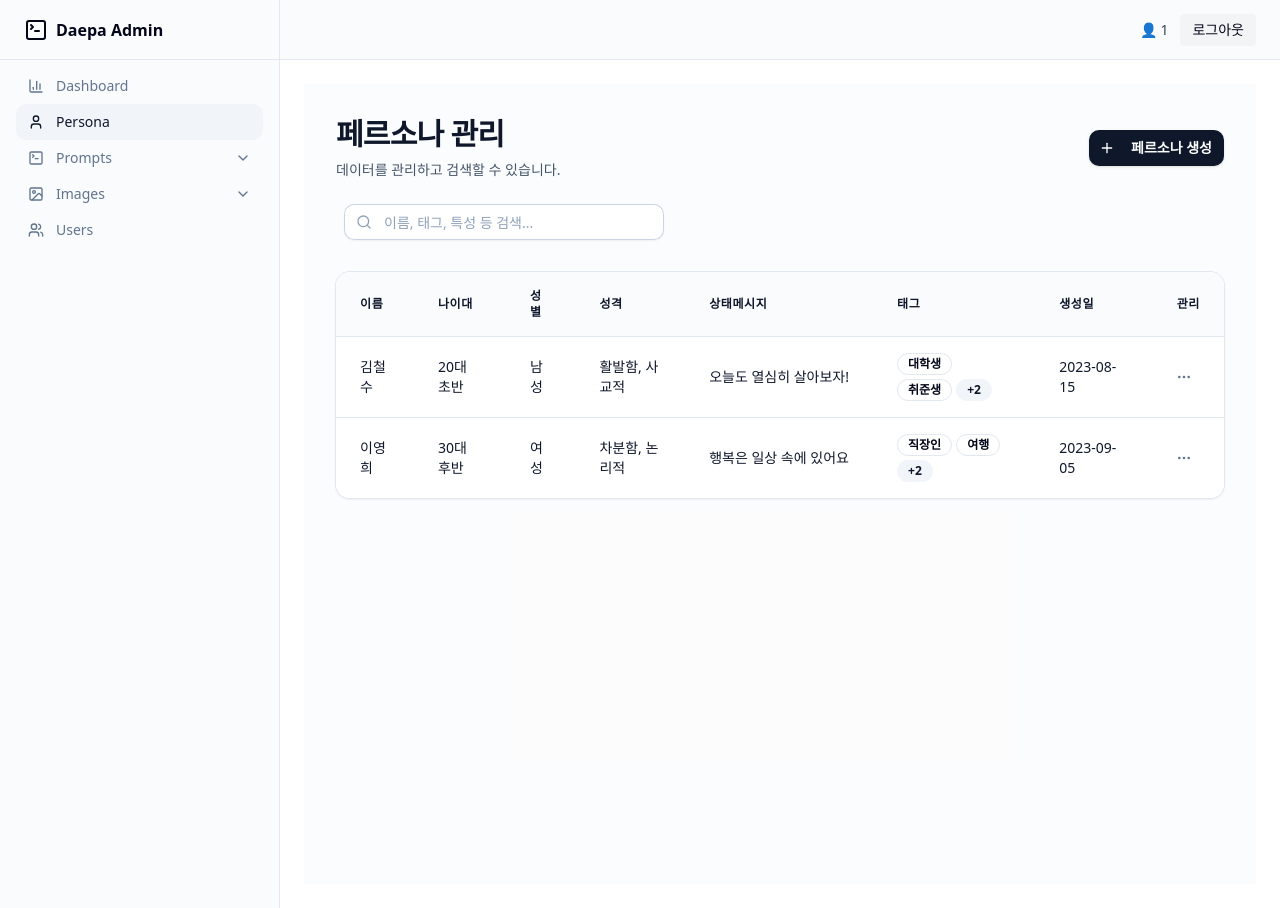
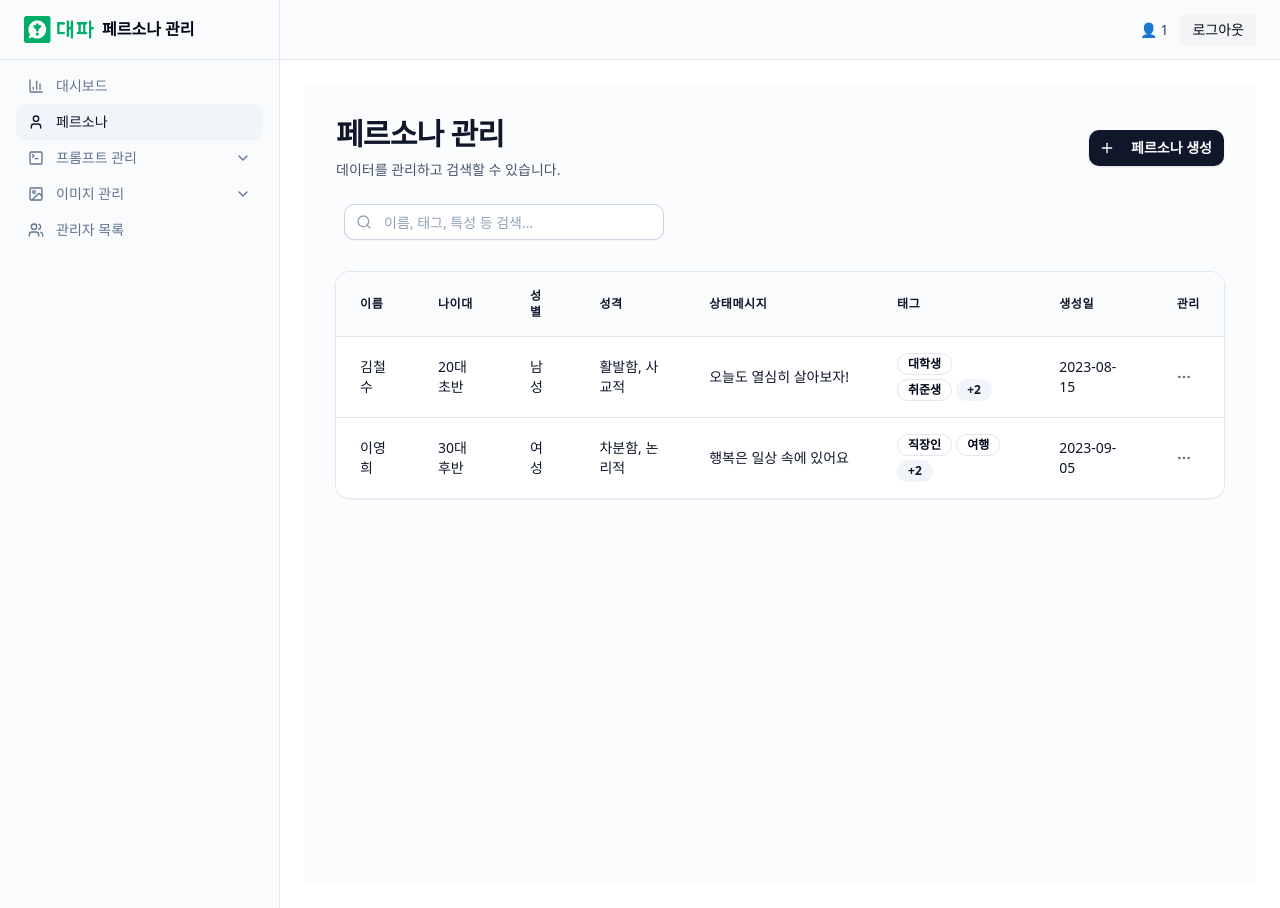
Before and after one commit to cpSehun/dp_management_front, a Next.js app: page /admin/persona in a window 1280 px wide. Built offline with nearby package versions, Linux system fonts and the light colour scheme; sample sign-in values are in the browser's storage.

Commit message:
logo 변경, Sidebar 한글화

```diff
--- a/src/app/admin/layout.tsx
+++ b/src/app/admin/layout.tsx
@@ -12,6 +12,7 @@ import {
 	ChevronDown,
 	ChevronUp,
 } from "lucide-react";
+import NextImage from "next/image";
 
 import { Button } from "@/components/ui/button";
 import {
@@ -129,8 +130,8 @@ export default function AdminLayout({
 							href="/admin/dashboard"
 							className="flex items-center gap-2 font-semibold"
 						>
-							<TerminalSquare className="h-6 w-6" />
-							<span className="">Daepa Admin</span>
+							<NextImage src="/logo.png" alt="Logo" width={70} height={18.95} />
+							<span className="">페르소나 관리</span>
 						</Link>
 					</div>
 					<div className="flex-1">
@@ -142,7 +143,7 @@ export default function AdminLayout({
 								}`}
 							>
 								<BarChart3 className="h-4 w-4" />
-								Dashboard
+								대시보드
 							</Link>
 							<Link
 								href="/admin/persona"
@@ -151,7 +152,7 @@ export default function AdminLayout({
 								}`}
 							>
 								<User className="h-4 w-4" />
-								Persona
+								페르소나
 							</Link>
 
 							{/* 프롬프트 아코디언 서브메뉴 */}
@@ -166,7 +167,7 @@ export default function AdminLayout({
 								>
 									<div className="flex items-center gap-3">
 										<TerminalSquare className="h-4 w-4" />
-										<span>Prompts</span>
+										<span>프롬프트 관리</span>
 									</div>
 									{isPromptsMenuOpen ? (
 										<ChevronUp className="h-4 w-4" />
@@ -185,7 +186,7 @@ export default function AdminLayout({
 													: ""
 											}`}
 										>
-											Image Prompts
+											이미지 프롬프트
 										</Link>
 										<Link
 											href="/admin/prompts/persona"
@@ -195,7 +196,7 @@ export default function AdminLayout({
 													: ""
 											}`}
 										>
-											Persona Prompts
+											페르소나 프롬프트
 										</Link>
 									</div>
 								)}
@@ -213,7 +214,7 @@ export default function AdminLayout({
 								>
 									<div className="flex items-center gap-3">
 										<Image className="h-4 w-4" />
-										<span>Images</span>
+										<span>이미지 관리</span>
 									</div>
 									{isImagesMenuOpen ? (
 										<ChevronUp className="h-4 w-4" />
@@ -232,9 +233,9 @@ export default function AdminLayout({
 													: ""
 											}`}
 										>
-											Image List
+											이미지 목록
 										</Link>
-										<Link
+										{/*<Link
 											href="/admin/image-generator"
 											className={`flex items-center gap-2 rounded-lg px-3 py-2 text-sm text-muted-foreground transition-all hover:text-primary ${
 												pathname === "/admin/image-generator"
@@ -242,8 +243,8 @@ export default function AdminLayout({
 													: ""
 											}`}
 										>
-											Image Generation
-										</Link>
+											이미지 생성기
+										</Link>*/}
 									</div>
 								)}
 							</div>
@@ -255,7 +256,7 @@ export default function AdminLayout({
 								}`}
 							>
 								<Users className="h-4 w-4" />
-								Users
+								관리자 목록
 							</Link>
 						</nav>
 					</div>
```
Also changed, not shown: public/logo.png (added).
